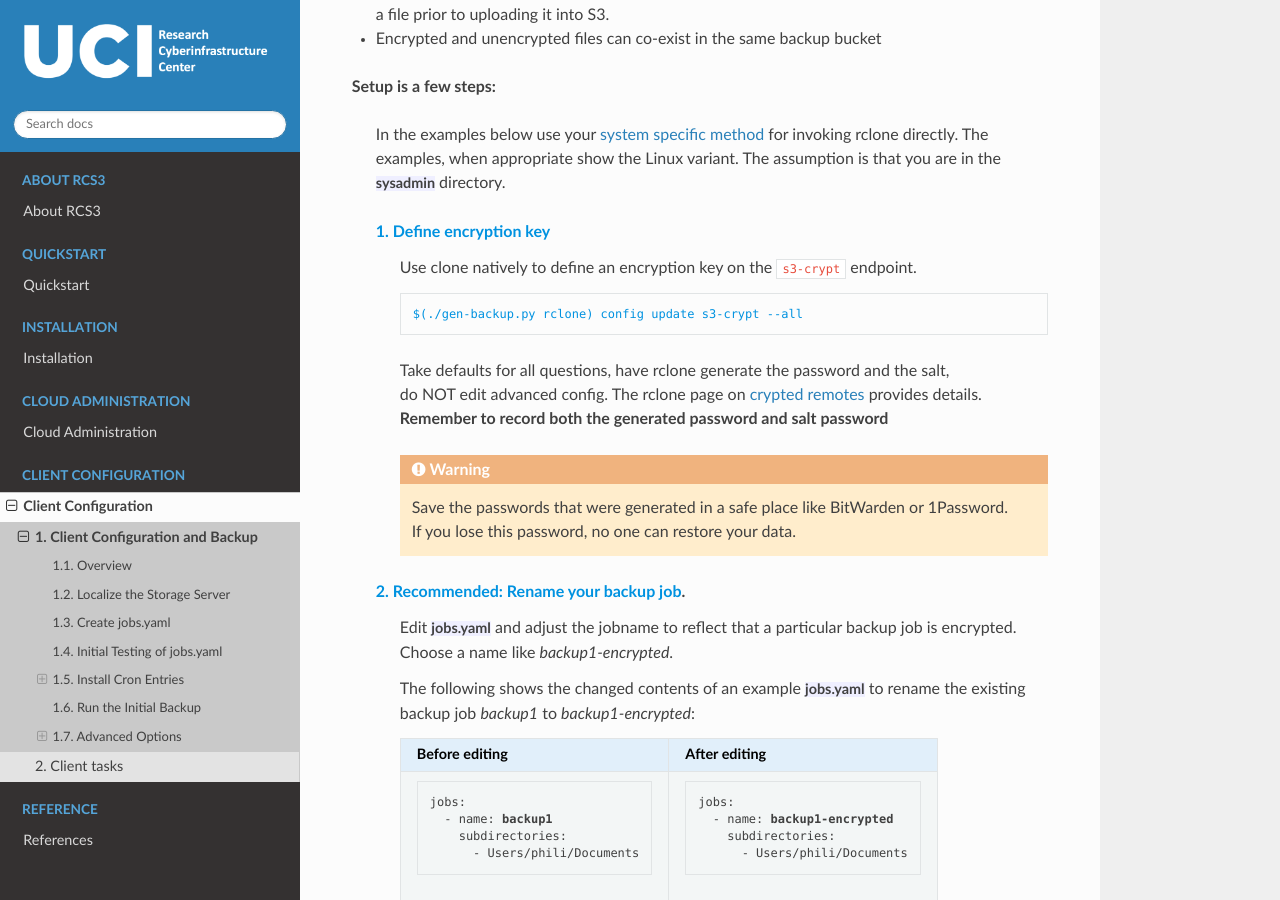
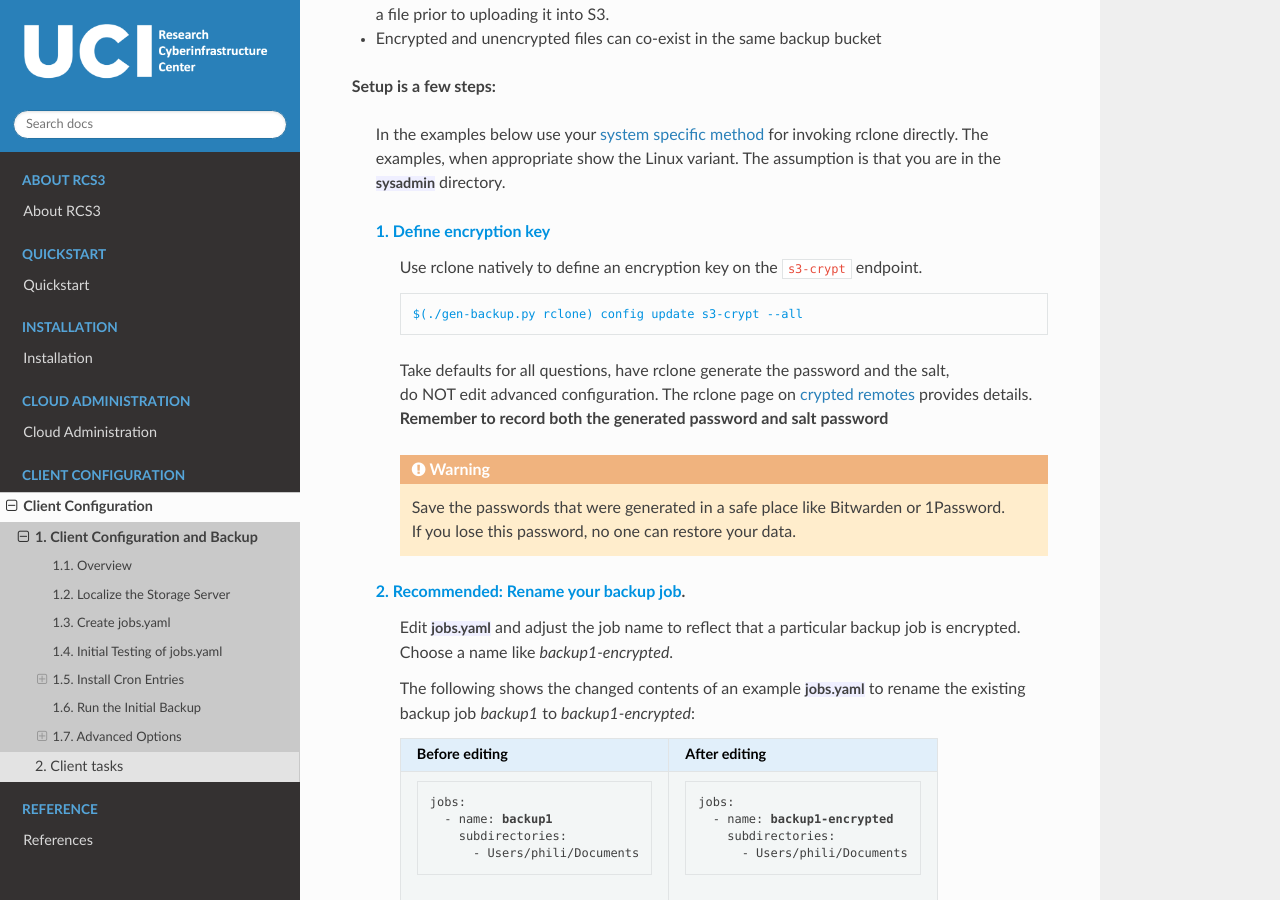
Before and after one commit to RCIC-UCI-Public/rcs3-docs, a Sphinx documentation site: the page built from docs/source/client/clientconfig.rst, in a window 1280 px wide and 900 px high, scrolled down 9025 px. Built offline with Sphinx 7.4.7 and the Read the Docs theme 3.1.0, drawn with Linux system fonts in a browser that asks for light colours; some of the changed text lies outside the part shown.

Commit message:
fix minor typos, capitalization

```diff
--- a/docs/source/about/whatis.rst
+++ b/docs/source/about/whatis.rst
@@ -13,7 +13,7 @@
 :bluelight:`Motivation`:
    Need a simple solution to backup large quantities of data from servers
    used by different groups and labs. A simple client access to a solution
-   where the setup complexitiy is handled by a central admin scenario.
+   where the setup complexity is handled by a central admin scenario.
 
 :term:`RCS3` is a set of programs, scripts, templates, policies, and documentation for UCI's use of ``rclone``
 to backup multi-Terabyte to Petabyte-scale storage servers to *Amazon S3 Glacier Deep Archive*.
--- a/docs/source/client/clientconfig.rst
+++ b/docs/source/client/clientconfig.rst
@@ -93,7 +93,7 @@
    :bluelight:`cp templates/jobs.yaml config/jobs.yaml`
 
 The file :fname:`config/jobs.yaml` (or just :fname:`jobs.yaml`) is excluded from git so that your local changes can never
-be overwritten by a git pull (update of rcs3 itself). The following template is an example file:
+be overwritten by a git pull (update of RCS3 itself). The following template is an example file:
 
 .. literalinclude:: /files/jobs.yaml
 
@@ -415,22 +415,22 @@
   directory.
 
   :bluelight:`1. Define encryption key`
-     Use clone natively to define an encryption key on the ``s3-crypt`` endpoint.
+     Use rclone natively to define an encryption key on the ``s3-crypt`` endpoint.
 
      .. parsed-literal::
 
         :bluelight:`$(./gen-backup.py rclone) config update s3-crypt --all`
 
      | Take defaults for all questions, have rclone generate the password and the salt,
-     | do NOT edit advanced config. The rclone page on `crypted remotes <https://rclone.org/crypt/>`_ provides details.
+     | do NOT edit advanced configuration. The rclone page on `crypted remotes <https://rclone.org/crypt/>`_ provides details.
      | **Remember to record both the generated password and salt password**
 
      .. warning::
-        | Save the passwords that were generated in a safe place like BitWarden or 1Password.
+        | Save the passwords that were generated in a safe place like Bitwarden or 1Password.
         | If you lose this password, no one can restore your data.
 
   :bluelight:`2. Recommended: Rename your backup job`.
-     Edit :fname:`jobs.yaml` and adjust the jobname  to reflect that a particular backup job is encrypted.
+     Edit :fname:`jobs.yaml` and adjust the job name  to reflect that a particular backup job is encrypted.
      Choose a name like `backup1-encrypted`.
 
      The following shows the changed contents of an example  :fname:`jobs.yaml`
--- a/docs/source/installation/cloudadmin.rst
+++ b/docs/source/installation/cloudadmin.rst
@@ -212,7 +212,7 @@
 Update the admin team notifications
 ^^^^^^^^^^^^^^^^^^^^^^^^^^^^^^^^^^^
 
-RCS3 uses AWS's  `SNS (Simple Notification Service) <https://aws.amazon.com/sns/>`_ to send email alerts.
+RCS3 uses AWS  `SNS (Simple Notification Service) <https://aws.amazon.com/sns/>`_ to send email alerts.
 The admin team name should reflect something meaningful to you.  Replace
 :rcicorange:`rcic-team-notify` with something that reflects your organization:
 
@@ -298,7 +298,7 @@
 with limited permissions. The lambda is then run hourly in AWS using the
 `Event Bridge Scheduler <https://docs.aws.amazon.com/eventbridge/#amazon-eventbridge-scheduler>`_. The scheduler is
 given permission to invoke the particular lambda. The lambda, in turn, is given the permission to read the ages of
-passwords and publish the metric for Cloudwatch dashboards and alarms. For those familiar with unix, this is a
+passwords and publish the metric for Cloudwatch dashboards and alarms. For those familiar with UNIX, this is a
 convoluted way of saying: "The key age metrics are generated using a cron job."
 
 The various roles, permission sets, trust relationships, and dashboard are all set up in a convenience script:
```
Also changed, not shown: docs/source/cloud/cloudmanage.rst (+4 -4 lines), docs/source/installation/requirements.rst (+4 -4 lines).
